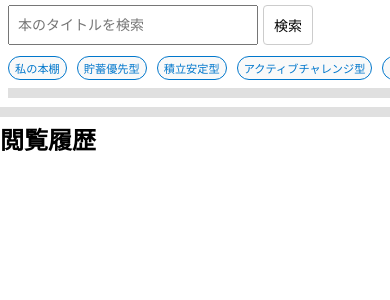
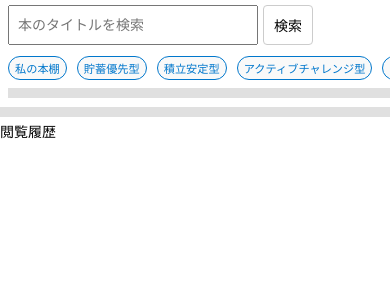
Before and after one commit to babaginji/investment_books, a Flask app: page / in a window 390 px wide. Shown: the top 300 px of the page. Run offline with Flask 3, Linux system fonts and the light colour scheme.

Commit message:
Fix responsive design for mobile

```diff
--- a/static/style.css
+++ b/static/style.css
@@ -294,6 +294,12 @@ h1 {
 /* -----------------------------
    閲覧履歴の横スクロールリスト
 ----------------------------- */
+#view-history-wrapper h2,
+h2 {
+    font-size: 14px; /* 好きなサイズに調整 */
+    margin: 0 0 5px 0; /* 上下の余白も調整可能 */
+    font-weight: normal; /* 太さも変えたい場合 */
+}
 /* 閲覧履歴ラッパー */
 #view-history-wrapper {
     width: 100%;
```
